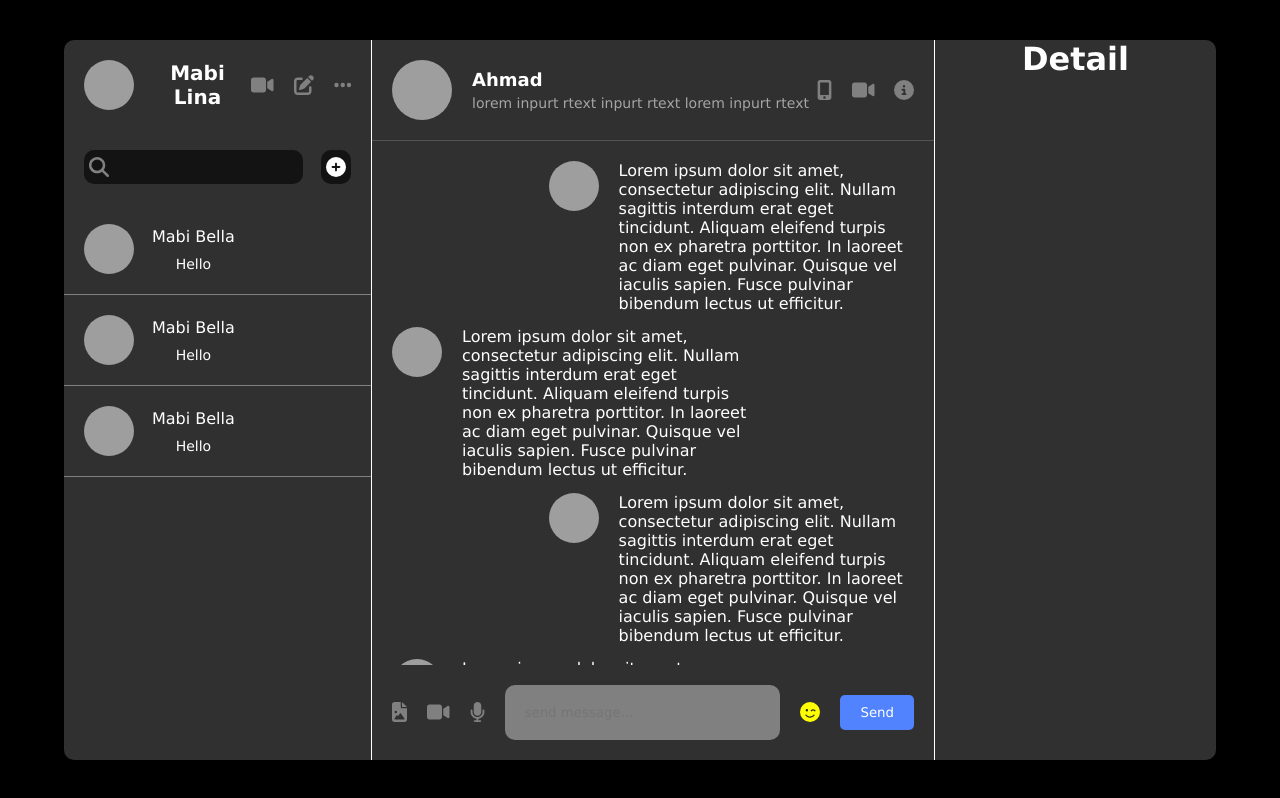
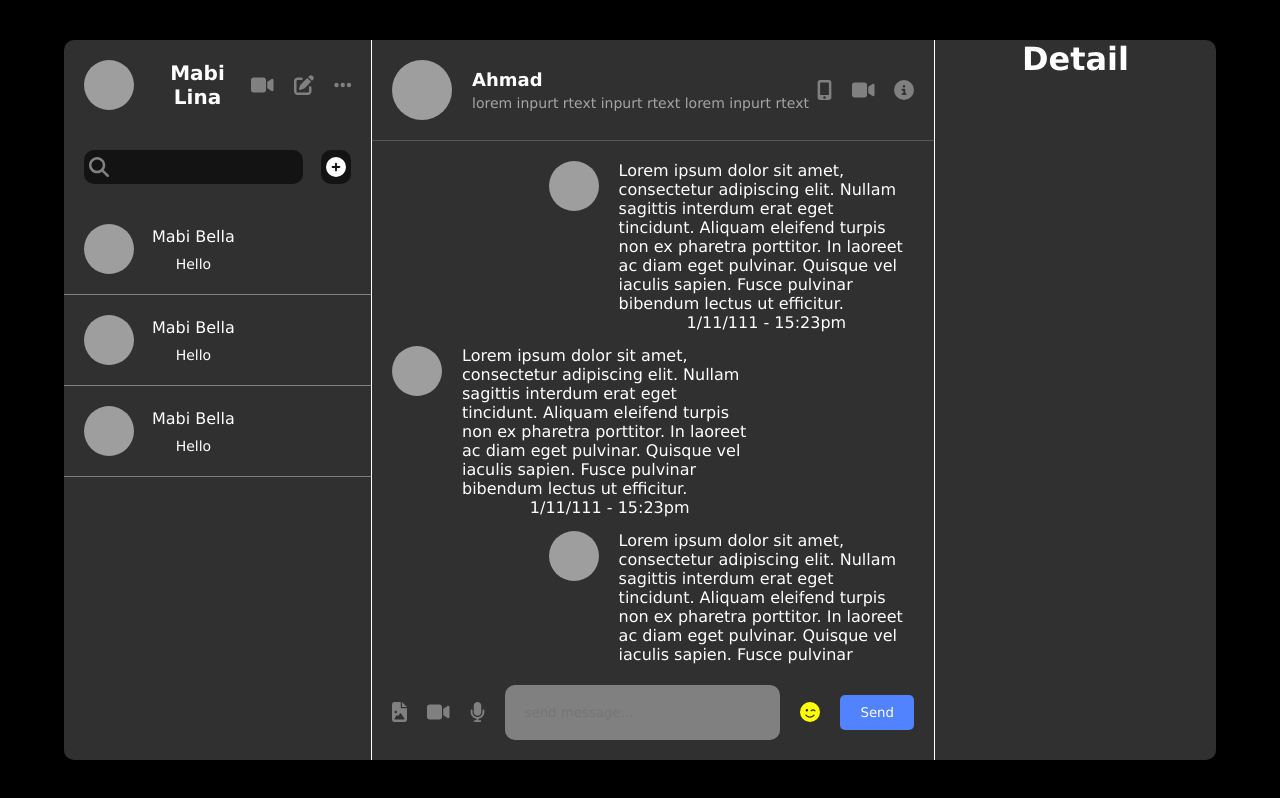
Before and after one commit to LuisArielRetanaHernadez/chat_mabi, a React (Vite) app: page / in a window 1280 px wide. Built offline with nearby package versions, Linux system fonts and the light colour scheme; grey boxes are pictures that could not be loaded.

Commit message:
agregando tiempo del mensaje

```diff
--- a/src/components/chat/Chat.jsx
+++ b/src/components/chat/Chat.jsx
@@ -41,7 +41,7 @@ const Chat = () => {
             <p className='message__text'>
               Lorem ipsum dolor sit amet, consectetur adipiscing elit. Nullam sagittis interdum erat eget tincidunt. Aliquam eleifend turpis non ex pharetra porttitor. In laoreet ac diam eget pulvinar. Quisque vel iaculis sapien. Fusce pulvinar bibendum lectus ut efficitur.
             </p>
-            <span className='message__datetime'></span>
+            <span className='message__datetime'>1/11/111 - 15:23pm</span>
           </div>
         </div>
         <div className='message'>
@@ -52,7 +52,7 @@ const Chat = () => {
             <p className='message__text'>
               Lorem ipsum dolor sit amet, consectetur adipiscing elit. Nullam sagittis interdum erat eget tincidunt. Aliquam eleifend turpis non ex pharetra porttitor. In laoreet ac diam eget pulvinar. Quisque vel iaculis sapien. Fusce pulvinar bibendum lectus ut efficitur.
             </p>
-            <span className='message__datetime'></span>
+            <span className='message__datetime'>1/11/111 - 15:23pm</span>
           </div>
         </div>
         <div className='message own'>
@@ -63,7 +63,7 @@ const Chat = () => {
             <p className='message__text'>
               Lorem ipsum dolor sit amet, consectetur adipiscing elit. Nullam sagittis interdum erat eget tincidunt. Aliquam eleifend turpis non ex pharetra porttitor. In laoreet ac diam eget pulvinar. Quisque vel iaculis sapien. Fusce pulvinar bibendum lectus ut efficitur.
             </p>
-            <span className='message__datetime'></span>
+            <span className='message__datetime'>1/11/111 - 15:23pm</span>
           </div>
         </div>
         <div className='message'>
@@ -74,7 +74,7 @@ const Chat = () => {
             <p className='message__text'>
               Lorem ipsum dolor sit amet, consectetur adipiscing elit. Nullam sagittis interdum erat eget tincidunt. Aliquam eleifend turpis non ex pharetra porttitor. In laoreet ac diam eget pulvinar. Quisque vel iaculis sapien. Fusce pulvinar bibendum lectus ut efficitur.
             </p>
-            <span className='message__datetime'></span>
+            <span className='message__datetime'>1/11/111 - 15:23pm</span>
           </div>
         </div>
       </div>
```
